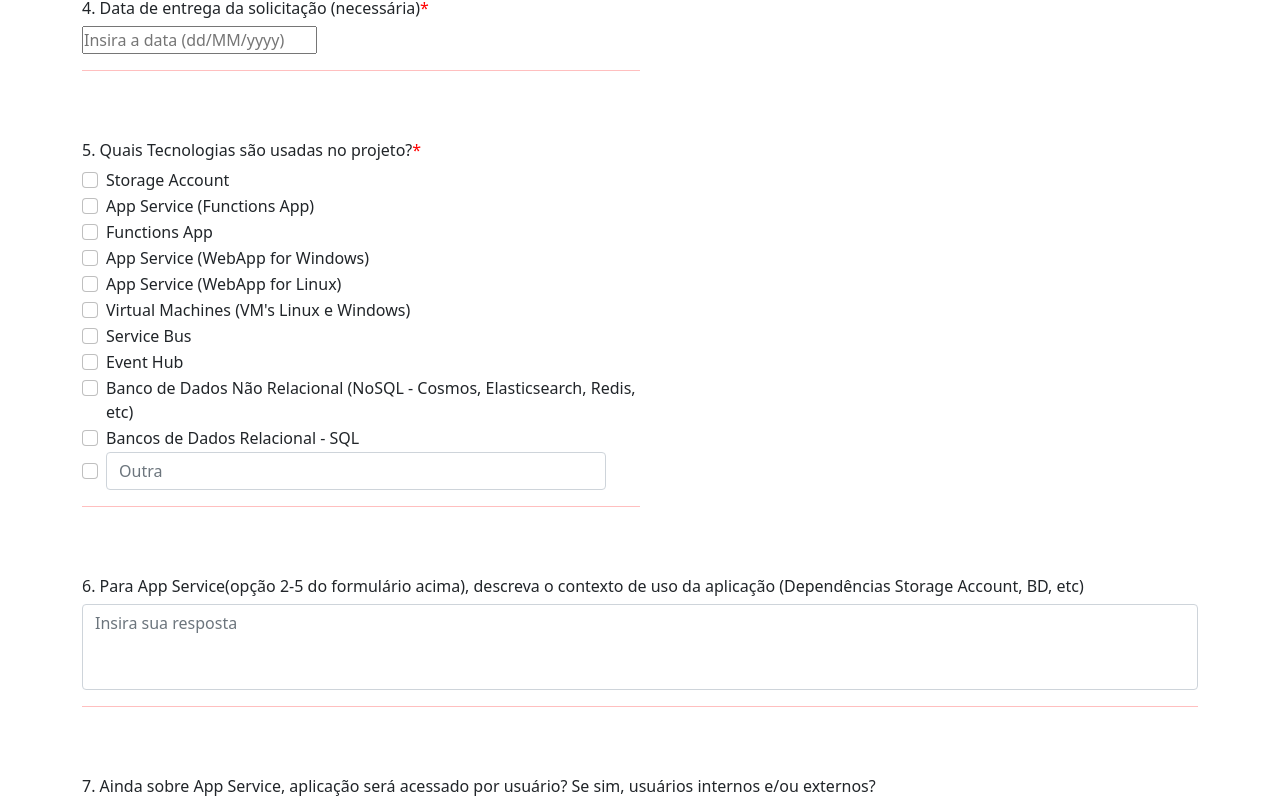
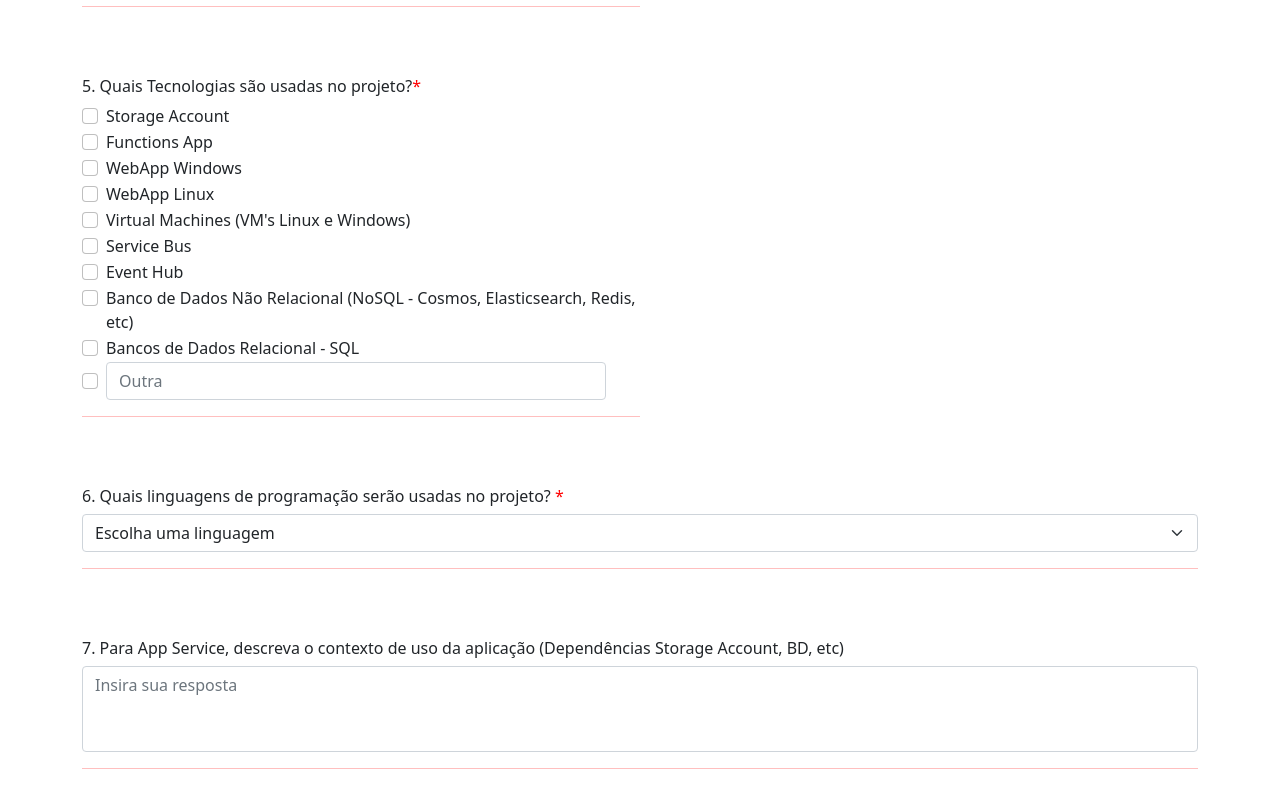
Before and after one commit to garcia2202/webform_zs, a React (Vite) app: page / in a window 1280 px wide. Shown: the part 752-1554 px from the top of the page. Built offline with nearby package versions, Linux system fonts and the light colour scheme.

Commit message:
adicionado lingaguens

```diff
--- a/src/Form/Form.jsx
+++ b/src/Form/Form.jsx
@@ -32,6 +32,7 @@
       .array()
       .of(yup.string())
       .min(1, "Pelo menos uma tecnologia deve ser informada"),
+    linguagens: yup.string().required("Campo obrigatório."),
     outraTec: yup.string(),
     outraTecCheck: yup
       .boolean()
@@ -58,7 +59,7 @@
 
   const inserirPedido = async (pedido) => {
     try {
-      const response = await axios.post('http://localhost:3000/submit', pedido);
+      const response = await axios.post("http://localhost:3000/", pedido);
       console.log("Resposta do servidor:", response.data);
       setListaPedidos([...listaPedidos, pedido]);
       setShowModal(true);
@@ -74,13 +75,6 @@
       </h1>
       <br />
       <Form onSubmit={handleSubmit(inserirPedido)}>
-        <div>
-          <p>
-            Oi! Você poderia preencher este formulário? Leva somente 4 minutos.
-            Seria ótimo se você pudesse enviar sua resposta até ?? de ????? de
-            ????. Obrigado!
-          </p>
-        </div>
         <br />
         <div className="form_block col-md-6 col-sm-12">
           <h6>
@@ -186,13 +180,6 @@
             />
             <Form.Check
               type="checkbox"
-              id="AppService(FunctionsApp)"
-              label="App Service (Functions App)"
-              value="App Service (Functions App)"
-              {...register("tecnologias")}
-            />
-            <Form.Check
-              type="checkbox"
               id="FunctionsApp"
               label="Functions App"
               value="Functions App"
@@ -201,14 +188,14 @@
             <Form.Check
               type="checkbox"
               id="WebAppWindows"
-              label="App Service (WebApp for Windows)"
+              label="WebApp Windows"
               value="WebApp Windows"
               {...register("tecnologias")}
             />
             <Form.Check
               type="checkbox"
               id="WebAppLinux"
-              label="App Service (WebApp for Linux)"
+              label="WebApp Linux"
               value="WebApp Linux"
               {...register("tecnologias")}
             />
@@ -268,8 +255,36 @@
         </div>
         <div className="form_block col-md-12">
           <h6>
-            6. Para App Service(opção 2-5 do formulário acima), descreva o
-            contexto de uso da aplicação (Dependências Storage Account, BD, etc)
+            6. Quais linguagens de programação serão usadas no projeto?{" "}
+            <span className="caractere-especial">*</span>
+          </h6>
+          <div>
+            <Form.Select>
+              <option>Escolha uma linguagem</option>
+              <option id=".net" value=".net" {...register("linguagens")}>
+                .Net
+              </option>
+              <option id="Java" value="Java" {...register("linguagens")}>
+                Java
+              </option>
+            </Form.Select>
+            {/* <Form.Check type="checkbox" />
+            <Form.Check type="checkbox" />
+            <Form.Check type="checkbox" />
+            <Form.Check type="checkbox" />
+            <div className="inputcheck">
+              <Form.Check type="checkbox" />
+              <Form.Control type="text" className="text-input-check" />
+            </div> */}
+            <span>{errors.linguagens?.message}</span>
+            <hr></hr>
+            <br />
+          </div>
+        </div>
+        <div className="form_block col-md-12">
+          <h6>
+            7. Para App Service, descreva o contexto de uso da aplicação
+            (Dependências Storage Account, BD, etc)
           </h6>
           <div>
             <Form.Control
@@ -284,7 +299,7 @@
         </div>
         <div className="form_block col-md-12">
           <h6>
-            7. Ainda sobre App Service, aplicação será acessado por usuário? Se
+            8. Ainda sobre App Service, aplicação será acessado por usuário? Se
             sim, usuários internos e/ou externos?
           </h6>
           <div>
@@ -308,20 +323,6 @@
         </Modal.Header>
         <Modal.Body>O formulário foi enviado com sucesso!</Modal.Body>
       </Modal>
-      {/* <div>
-        {listaPedidos.map((ped, i) => (
-          <div key={i}>
-            <p>dataSolic: {ped.startDate.toLocaleDateString()}</p>
-            <p>nomePO: {ped.nomePO}</p>
-            <p>membros: {ped.membros}</p>
-            <p>dataEntrega: {ped.endDate.toLocaleDateString()}</p>
-            <p>tecnologias: {ped.tecnologias.join(", ")}</p>
-            <p>outraTec: {ped.outraTec}</p>
-            <p>contextoUso: {ped.contextoUso}</p>
-            <p>acessoUsuario: {ped.acessoUsuario}</p>
-          </div>
-        ))}
-      </div> */}
     </div>
   );
 };
```
Also changed, not shown: models/FormSchema.js (deleted, +0 -42 lines), src/Data.js (+49 -16 lines), 1 other file (tests, documents, lock files or other folders).
